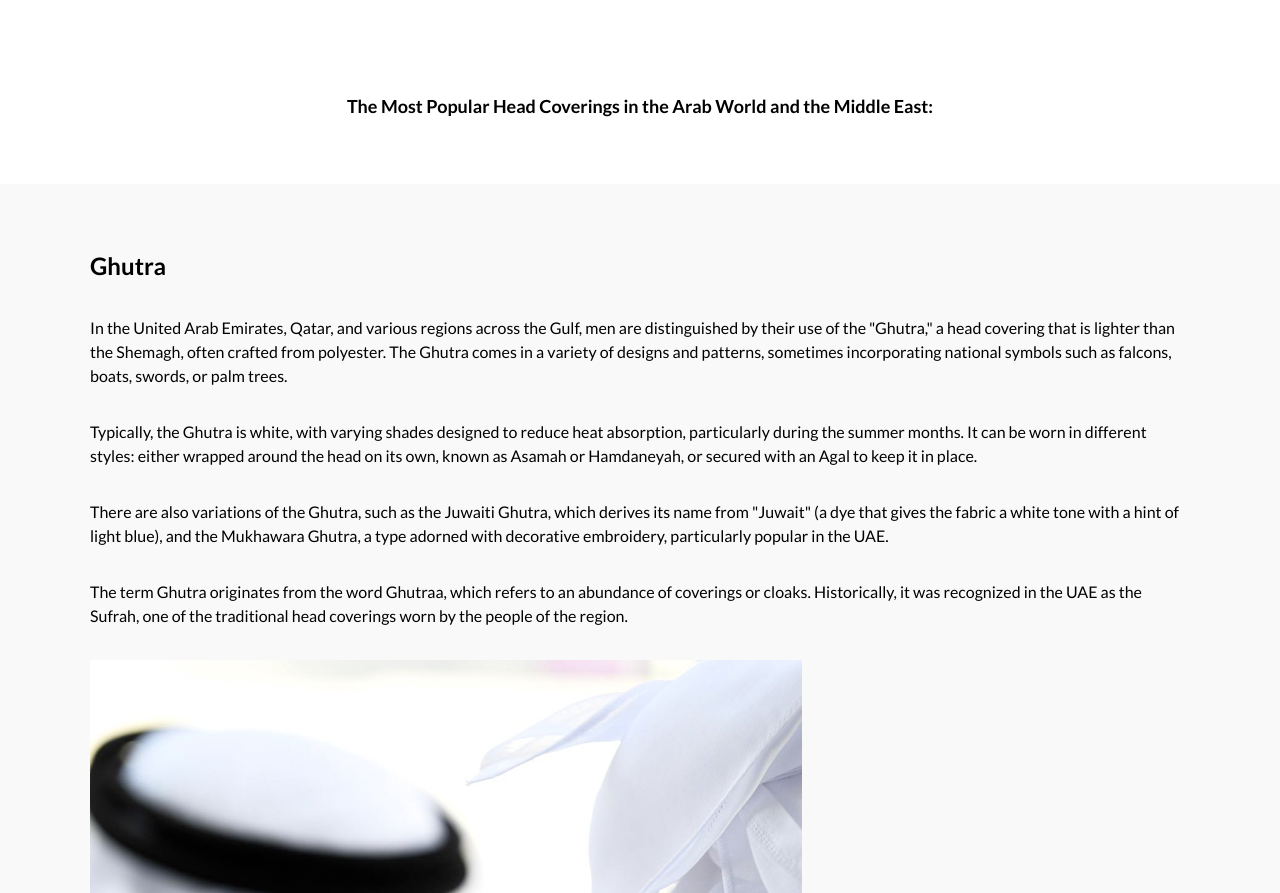
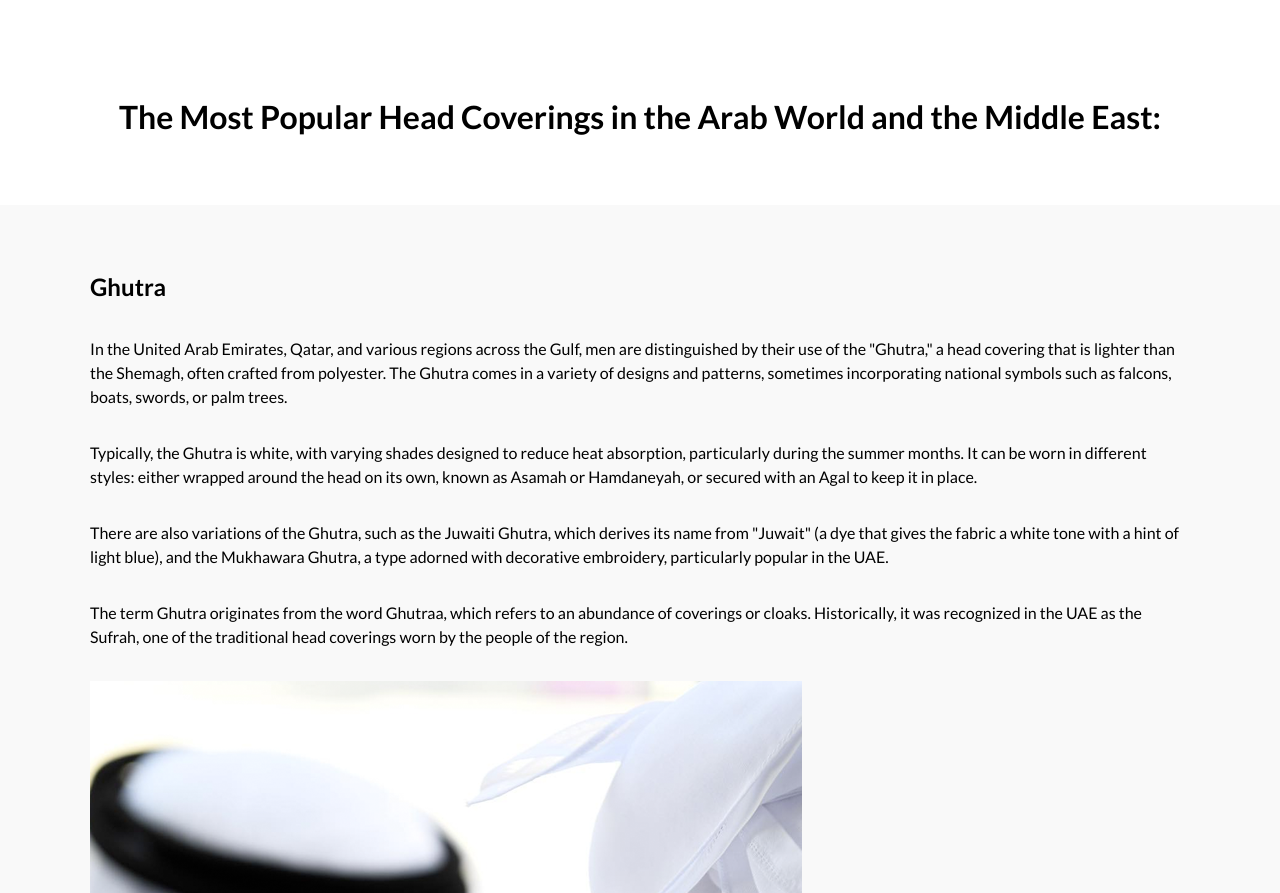
Before and after one commit to lsuyogya/SignatureLanding, a plain HTML site: page index.html in a window 1280 px wide. Shown: the part 2477-3370 px from the top of the page. Drawn offline with Linux system fonts and the light colour scheme.

Commit message:
minor changes

```diff
--- a/styles.scss
+++ b/styles.scss
@@ -309,7 +309,8 @@ strong {
 
 .h1.boldsmallcenter {
   font-weight: 700;
-  @include ScalingFont(18, 16, 1440);
+  // @include ScalingFont(18, 16, 1440);
+  @include ScalingFont(32, 24, 1440);
   text-align: center;
   [lang='ar'] & {
     @include ScalingFont(38, 24, 1440);
```
Also changed, not shown: styles.css, 1 other file.
